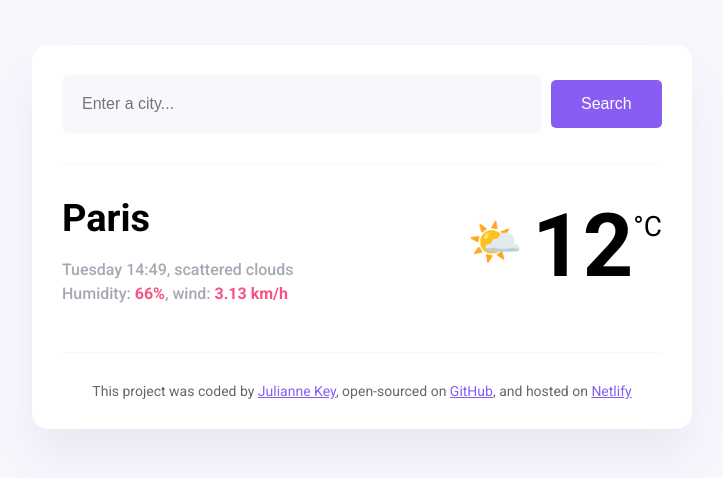
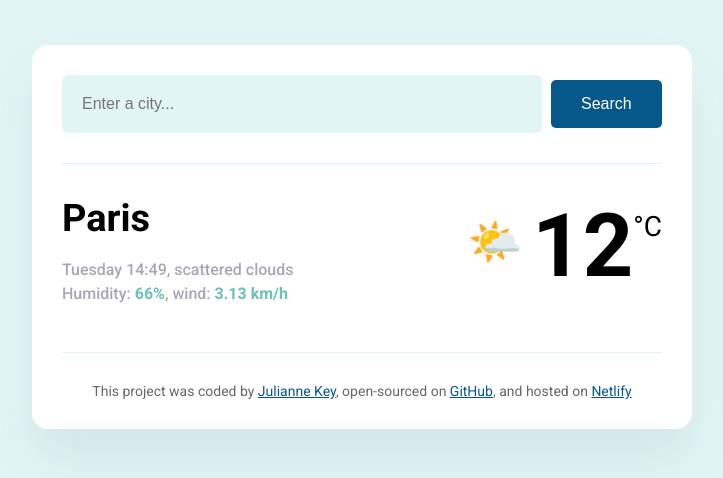
Before and after one commit to julyhk/weather-app, a plain HTML site: page index.html in a window 1280 px wide. Shown: the whole page, without its empty margins (278-1001 px from the left). Drawn offline with Linux system fonts and the light colour scheme.

Commit message:
Changed color scheme

```diff
--- a/src/style.css
+++ b/src/style.css
@@ -1,10 +1,10 @@
 body {
-  background: #f9f7fe;
+  background: #e1f6f4;
   font-family: "Roboto", sans-serif;
 }
 
 a {
-  color: #885df1;
+  color: #07588a;
 }
 
 .weather-app {
@@ -17,12 +17,12 @@ a {
 }
 
 header {
-  border-bottom: 1px solid #f9f7fe;
+  border-bottom: 1px solid #e1f6f4;
   padding: 0 0 30px 0px;
 }
 
 .search-form-input {
-  background-color: #f9f7fe;
+  background-color: #e1f6f4;
   border: none;
   border-radius: 6px;
   font-size: 16px;
@@ -31,7 +31,7 @@ header {
 }
 
 .search-form-button {
-  background: #885df1;
+  background: #07588a;
   border: none;
   border-radius: 5px;
   color: #fff;
@@ -63,7 +63,7 @@ main {
 }
 
 .weather-app-details strong {
-  color: #f65282;
+  color: #6ac1b8;
 }
 
 .weather-app-temperature-container {
@@ -87,7 +87,7 @@ main {
 }
 
 footer {
-  border-top: 1px solid #f9f7fe;
+  border-top: 1px solid #e1f6f4;
   color: rgba(0, 0, 0, 0.6);
   font-size: 14px;
   padding: 30px 0 0 0;
```
